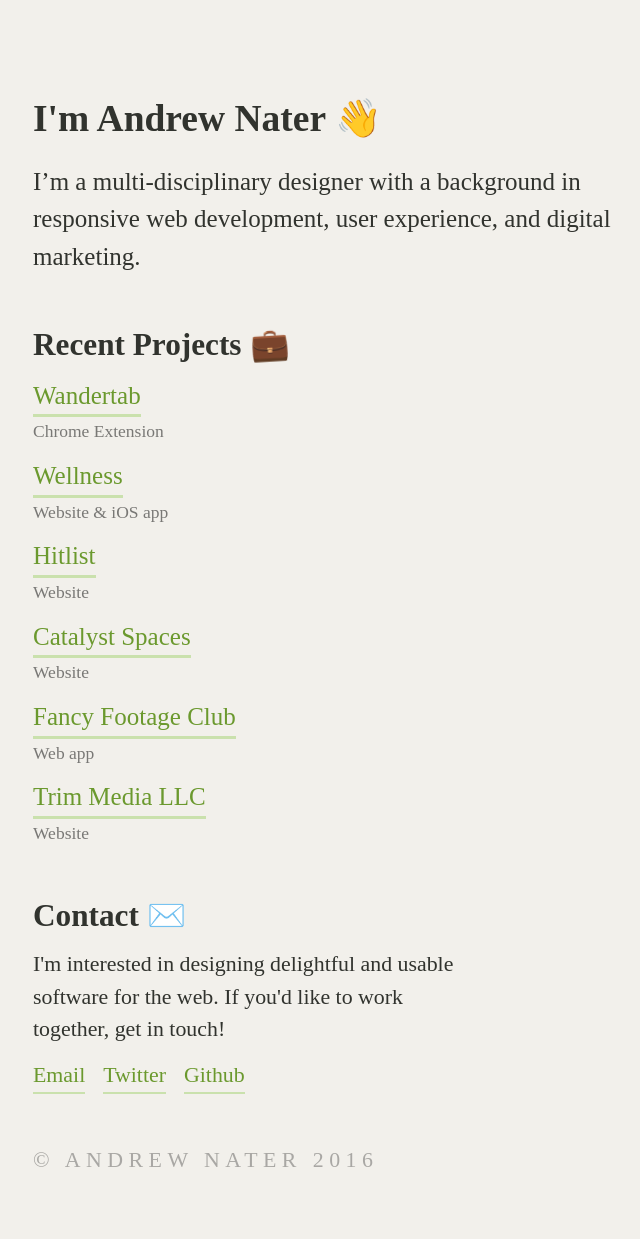
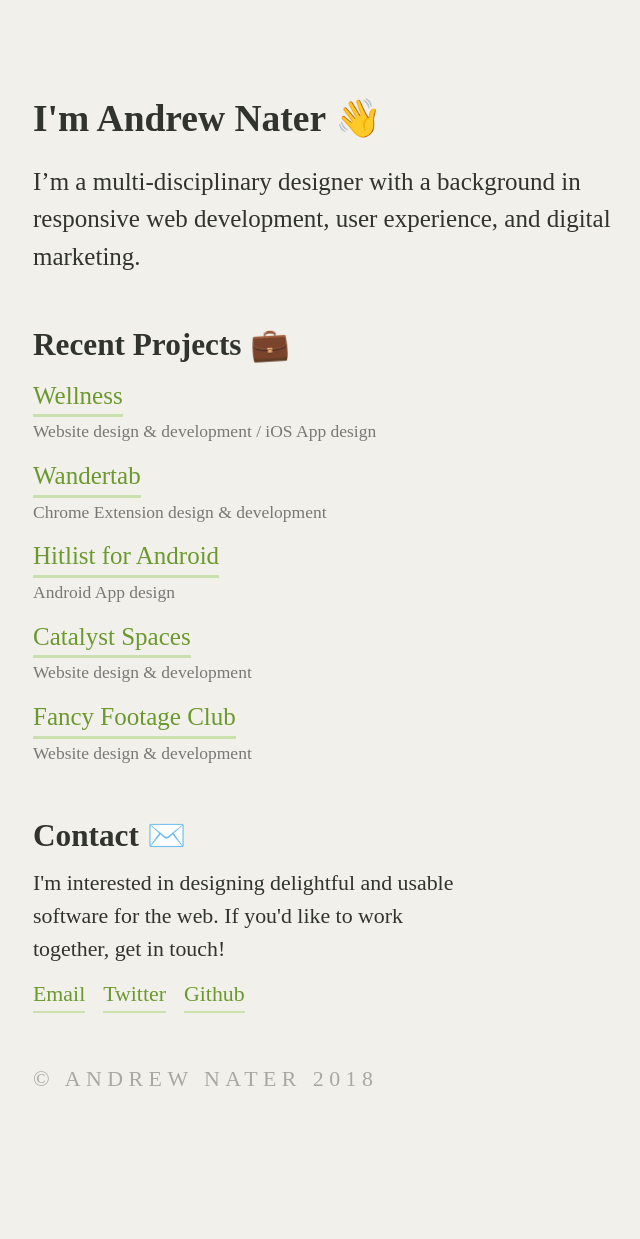
Before and after one commit to anater/andrewnater.com, a Jekyll site: the page built from index.html, in a window 1280 px wide. Shown: the whole page, without its empty margins (282-922 px from the left). Built offline with Jekyll 4.4.1, drawn with Linux system fonts in a browser that asks for light colours; nearby versions of some CDN libraries; after the commit the page ends 1159 px from its top, so only the background shows below that.

Commit message:
Update copyright date and projects

```diff
--- a/_data/projects.yml
+++ b/_data/projects.yml
@@ -1,27 +1,19 @@
+- name: Wellness
+  deliverable: Website design & development / iOS App design
+  url: http://getwellness.co
+
 - name: Wandertab
-  deliverable: Chrome Extension
+  deliverable: Chrome Extension design & development
   url: http://hitlistapp.com/wandertab
 
-- name: Wellness
-  deliverable: Website & iOS app
-  url: http://getwellness.co
-
-- name: Hitlist
-  deliverable: Website
-  url: http://hitlistapp.com
+- name: Hitlist for Android
+  deliverable: Android App design
+  url: https://play.google.com/store/apps/details?id=com.hitlistapp.android
 
 - name: Catalyst Spaces
-  deliverable: Website
+  deliverable: Website design & development
   url: http://trim.media/catalyst-website/
 
 - name: Fancy Footage Club
-  deliverable: Web app
+  deliverable: Website design & development
   url: http://fancyfootage.com
-
-- name: Trim Media LLC
-  deliverable: Website
-  url: http://trim.Media
-
-# - name: Beer Goggles
-#   scope: Personal web app
-#   url: http://andrewnater.com/BeerGoggles
--- a/index.html
+++ b/index.html
@@ -51,6 +51,6 @@
             </a>
         {% endfor %}
         </div>
-        <span class="db mt4 f6 futura ttu tracked-mega black-30">&copy; Andrew Nater <span id="copyDate">2016</span></span>
+        <span class="db mt4 f6 futura ttu tracked-mega black-30">&copy; Andrew Nater <span id="copyDate">2018</span></span>
     </footer>
 </main>
```
